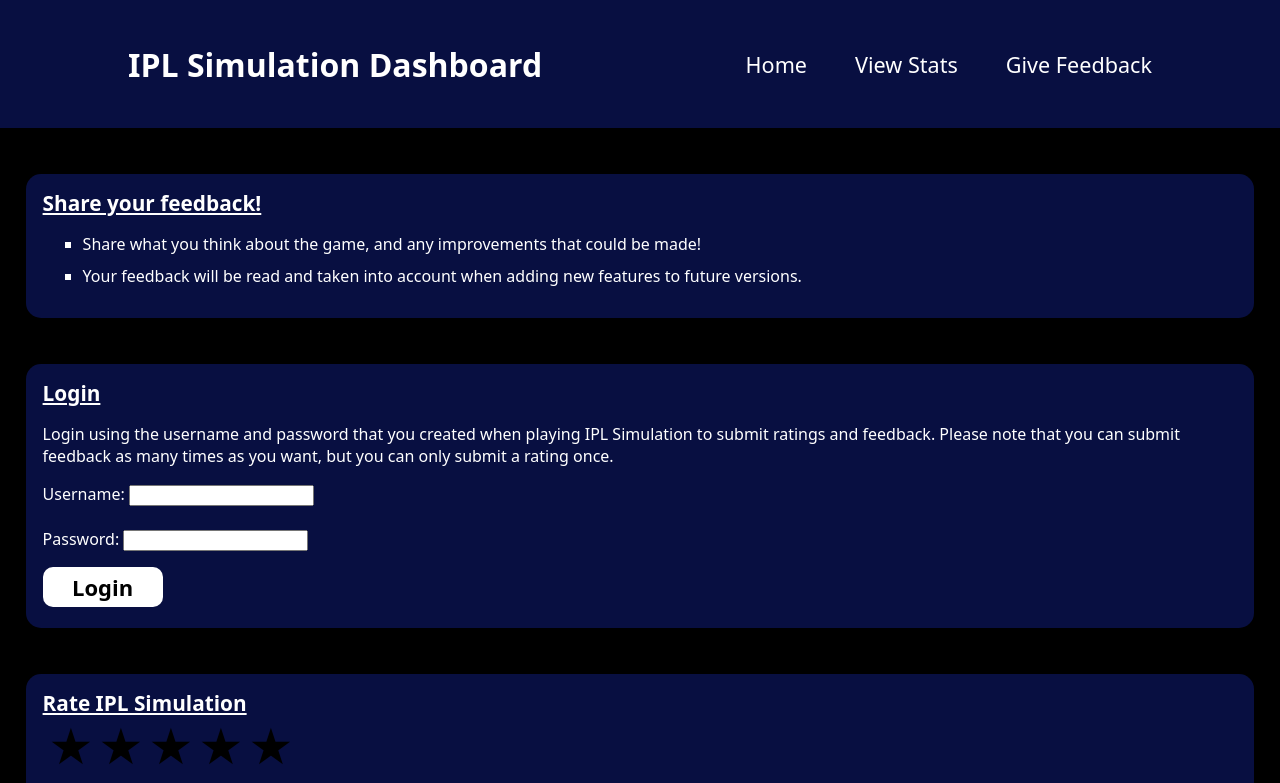
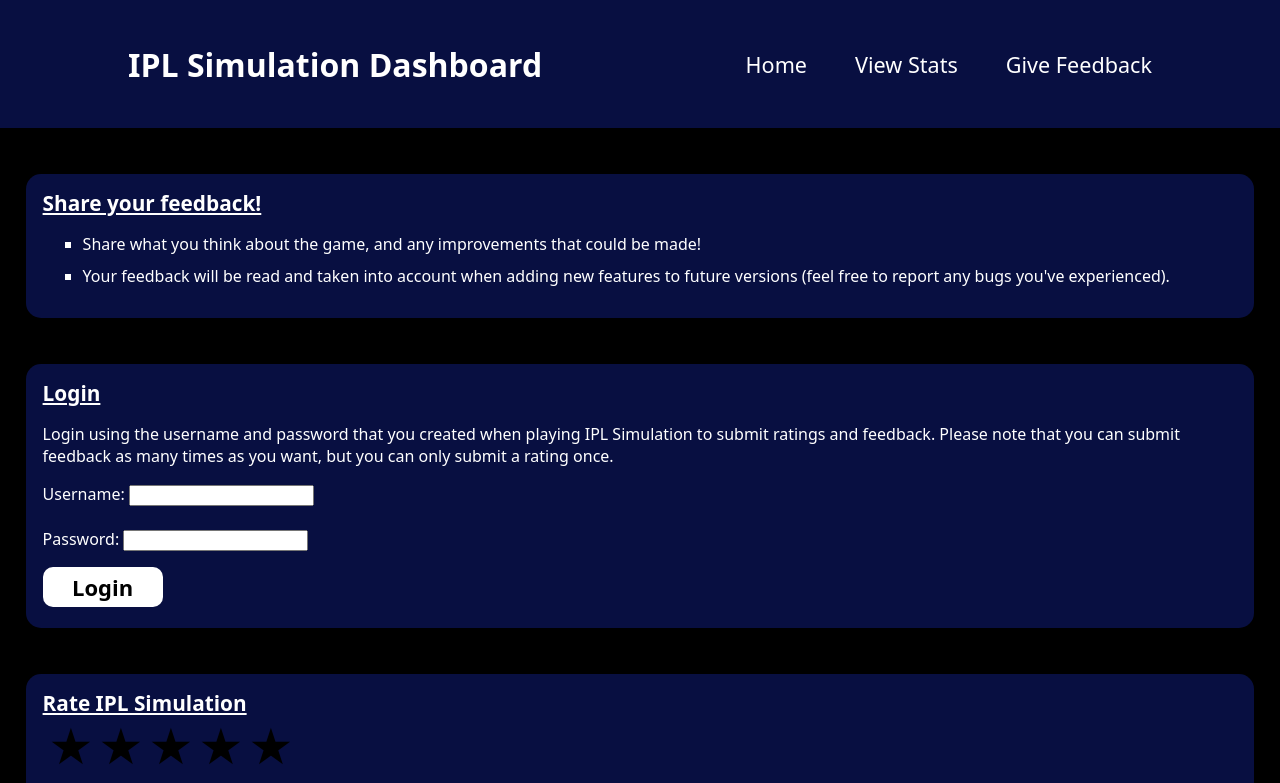
Before and after one commit to KW781/IPLSimulationDashboard, a React (Create React App) app: page /feedback-page in a window 1280 px wide. Shown: the top 783 px of the page. Built offline with nearby package versions, Linux system fonts and the light colour scheme; no server answers.

Commit message:
changed share feedback card to mention bugs

```diff
--- a/src/pages/FeedbackPage.js
+++ b/src/pages/FeedbackPage.js
@@ -81,7 +81,8 @@ function FeedbackPage() {
             </li>
             <li>
             Your feedback will be read and taken into account when adding new
-            features to future versions.
+            features to future versions (feel free to report any bugs you've
+            experienced).
             </li>
           </ul>
         </div>
```
